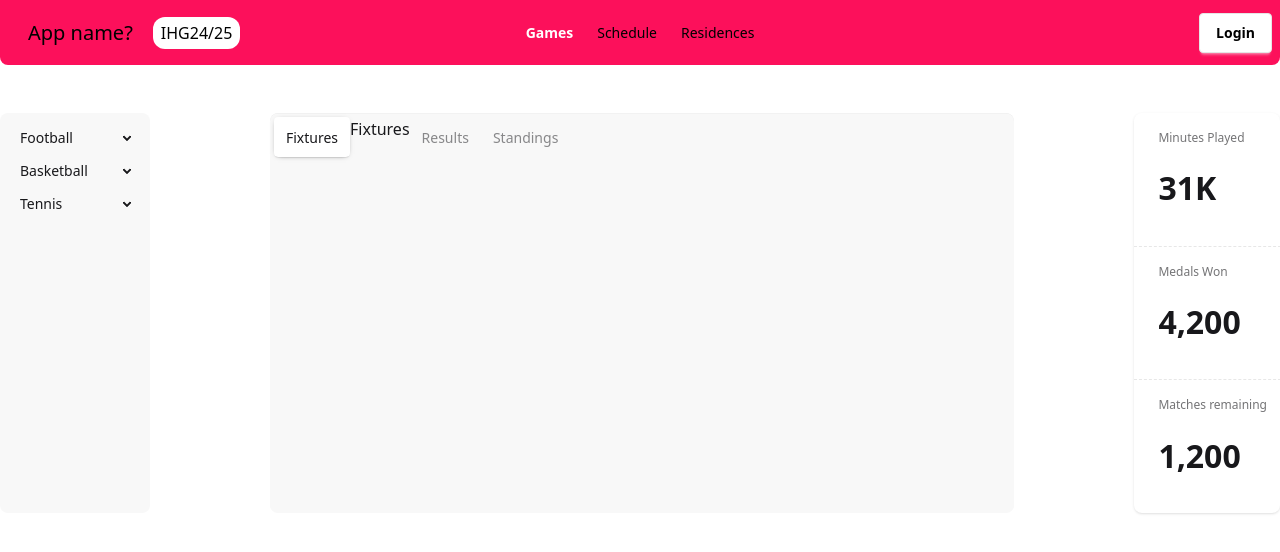
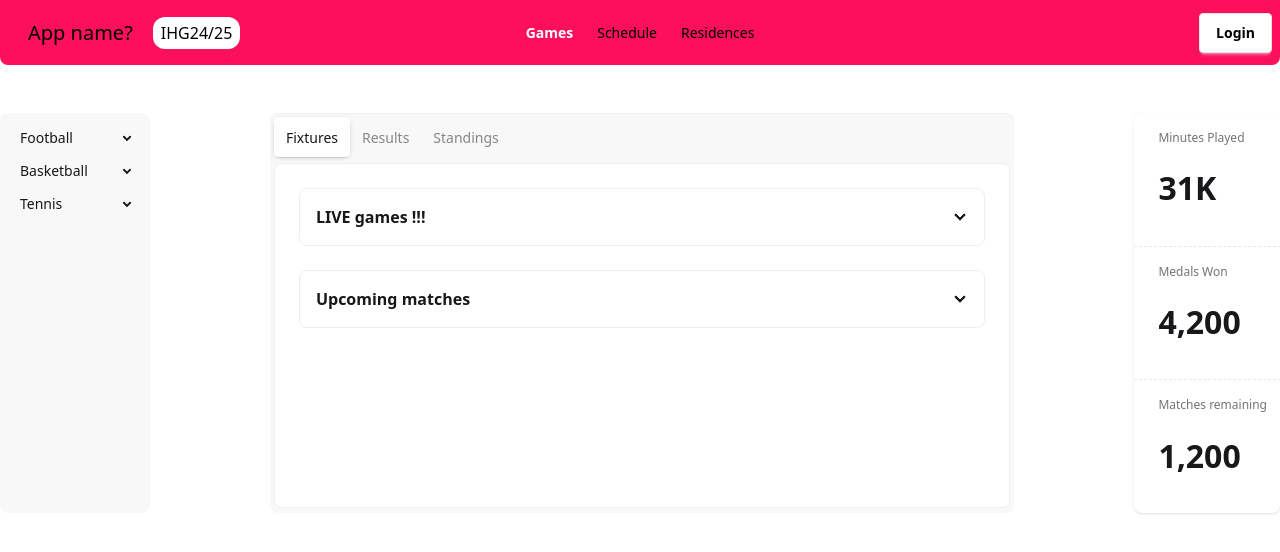
Before and after one commit to Timothyng28/BT3103-final-project, a Vue app: page /games in a window 1280 px wide. Shown: the top 552 px of the page. Built offline with nearby package versions, Linux system fonts and the light colour scheme; what vue3-particles would draw is missing.

Commit message:
feat: update fixtures tab in games page with basic structuring

```diff
--- a/src/views/GamesPage/components/InPageMenu/FixturesTab/FixturesPage.vue
+++ b/src/views/GamesPage/components/InPageMenu/FixturesTab/FixturesPage.vue
@@ -1,10 +1,20 @@
 <template>
-Fixtures
-</template>
+    <div class="tab-content bg-base-100 border-base-300 p-6">
+    <OngoingMatches />
+    <br>
+    <UpcomingMatches />
+    </div>
+  </template>
 
-<script>
-    export default {
-        name: 'FixturesPage',
+  <script>
+  import OngoingMatches from './OngoingMatches.vue';
+  import UpcomingMatches from './UpcomingMatches.vue';
+
+  export default {
+    name: 'FixturesPage',
+    components: {
+      OngoingMatches,
+      UpcomingMatches,
     }
-
-</script>
+  }
+  </script>
--- /dev/null
+++ b/src/views/GamesPage/components/InPageMenu/FixturesTab/OngoingMatches.vue
@@ -0,0 +1,12 @@
+<template>
+    <div tabindex="0" class="collapse collapse-arrow border-base-300 bg-base-100 border border-base-300 border">
+  <div class="collapse-title font-semibold">LIVE games !!!</div>
+  <div class="collapse-content text-sm">sorry there are currently no live games :((</div>
+</div>
+</template>
+
+<script>
+export default {
+  name: 'OngoingMatches',
+}
+</script>
--- /dev/null
+++ b/src/views/GamesPage/components/InPageMenu/FixturesTab/UpcomingMatches.vue
@@ -0,0 +1,12 @@
+<template>
+    <div tabindex="0" class="collapse collapse-arrow border-base-300 bg-base-100 border border-base-300 border">
+  <div class="collapse-title font-semibold">Upcoming matches</div>
+  <div class="collapse-content text-sm">Some matches here</div>
+</div>
+</template>
+
+<script>
+export default {
+  name: 'UpcomingMatches',
+}
+</script>
```
